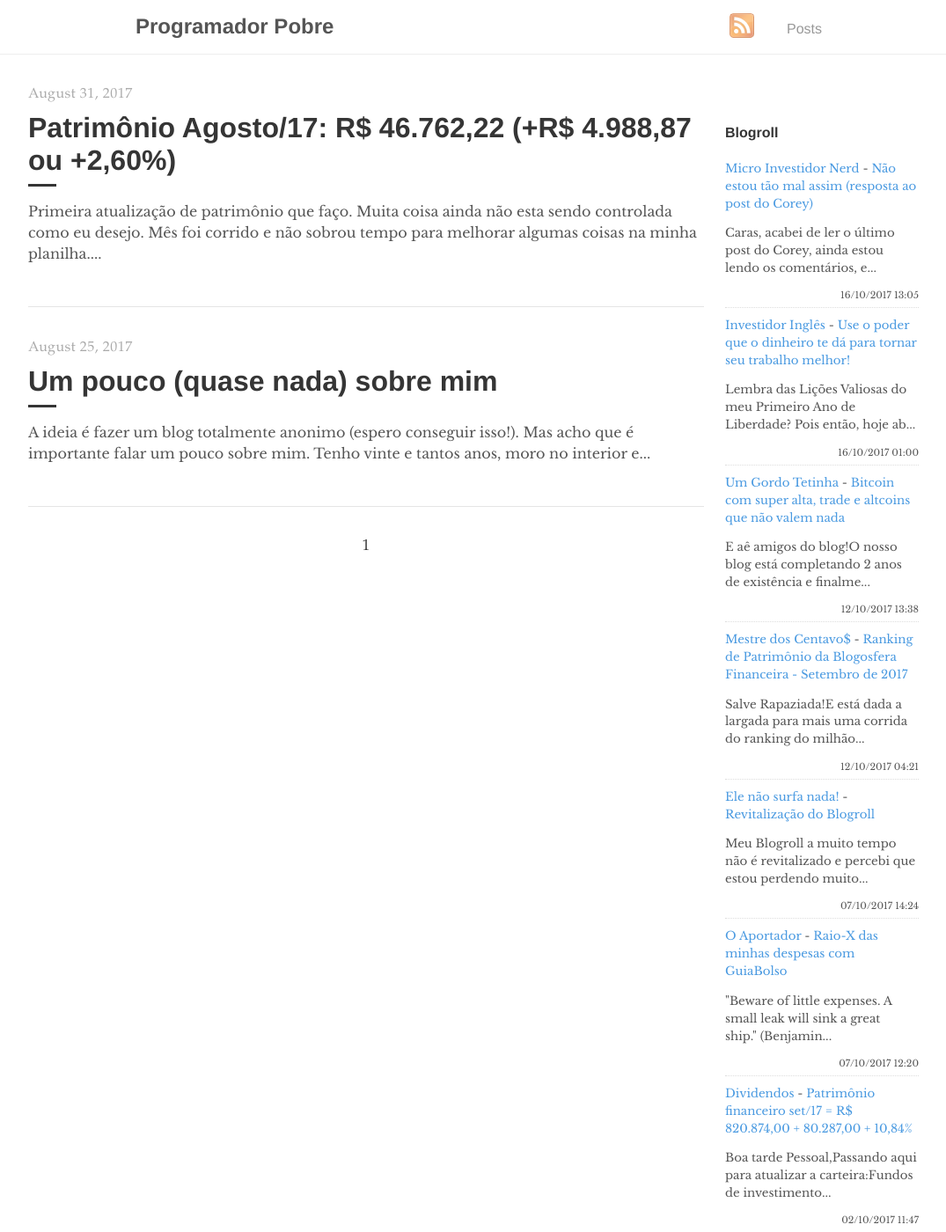
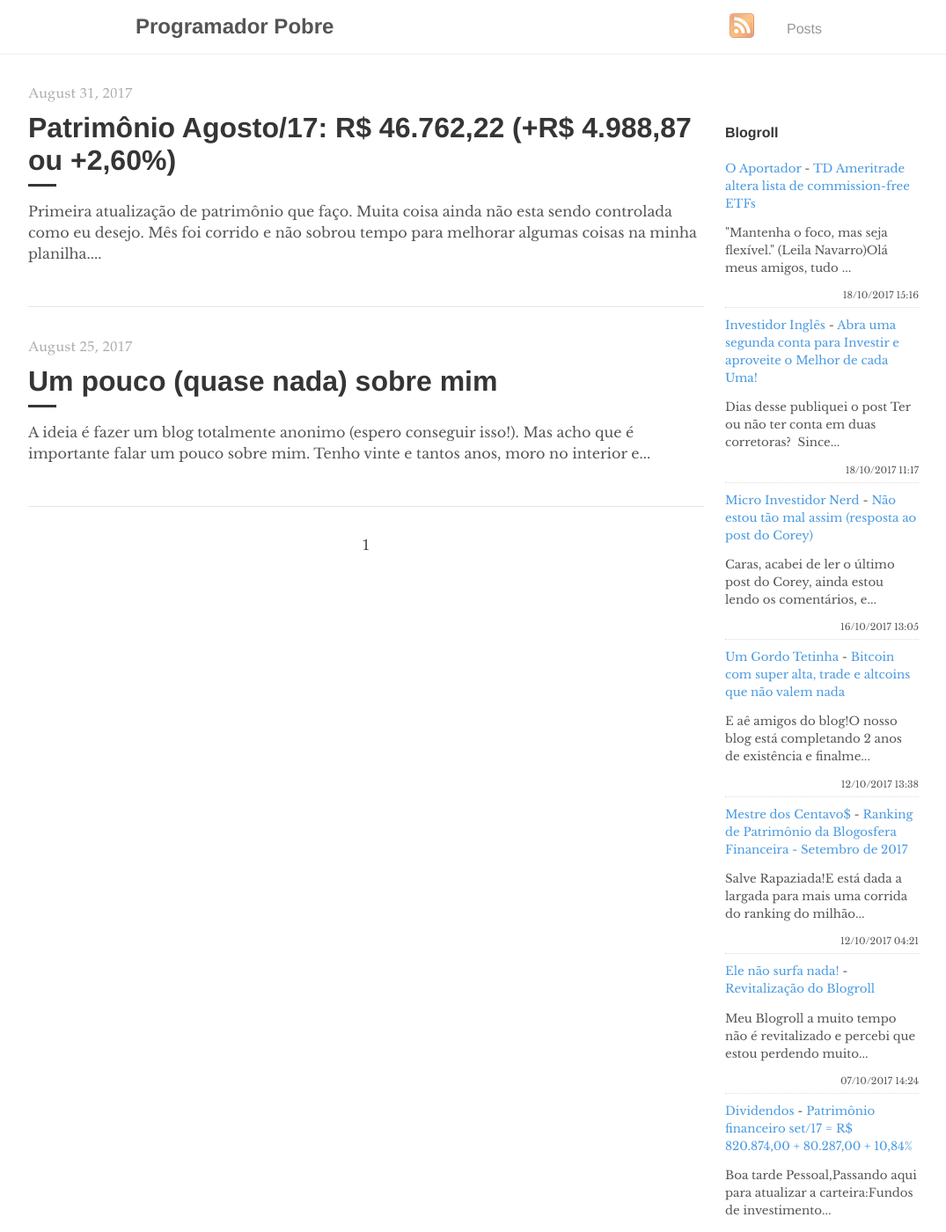
Before and after one commit to programadorpobre/programadorpobre.github.io, a Jekyll site: the page built from index.html, in a window 1280 px wide and 1400 px high. Shown: the whole window at 88% size, without its empty margins (96-1171 px from the left). Built offline with Jekyll 4.4.1, drawn with Linux system fonts in a browser that asks for light colours; the list of posts is cut into pages by our own code; comment, search, counter and statistics services are not loaded.

Commit message:
[ci skip] travis #74

```diff
--- a/_includes/feed-entries.html
+++ b/_includes/feed-entries.html
@@ -1,12 +1,17 @@
+<div class="feed-entry">
+    <a class="feed-entry-site-name" href="http://oaportadorfinanceiro.blogspot.com/">O Aportador</a> - <a class="feed-entry-title" href="http://oaportadorfinanceiro.blogspot.com/2017/10/td-ameritrade-altera-lista-de.html">TD Ameritrade altera lista de commission-free ETFs</a>
+    <p class="feed-entry-summary">"Mantenha o foco, mas seja flexível."&nbsp;(Leila Navarro)Olá meus amigos, tudo ...</p>
+    <time datetime="2017-10-18T15:16:00.000-02:00">18/10/2017 15:16</time>
+</div>
+<div class="feed-entry">
+    <a class="feed-entry-site-name" href="http://investidoringles.blogspot.com/">Investidor Inglês</a> - <a class="feed-entry-title" href="http://investidoringles.blogspot.com/2017/10/abra-conta-em-outra-corretora-ou-outro-banco.html">Abra uma segunda conta para Investir e aproveite o Melhor de cada Uma!</a>
+    <p class="feed-entry-summary">Dias desse publiquei o post Ter ou não ter conta em duas corretoras? &nbsp;Since...</p>
+    <time datetime="2017-10-18T11:17:00.001-02:00">18/10/2017 11:17</time>
+</div>
 <div class="feed-entry">
     <a class="feed-entry-site-name" href="http://microinvestidornerd.blogspot.com/">Micro Investidor Nerd</a> - <a class="feed-entry-title" href="http://microinvestidornerd.blogspot.com/2017/10/nao-estou-tao-mal-assim.html">Não estou tão mal assim (resposta ao post do Corey)</a>
     <p class="feed-entry-summary">Caras, acabei de ler o último post do Corey, ainda estou lendo os comentários, e...</p>
     <time datetime="2017-10-16T13:05:00.001-07:00">16/10/2017 13:05</time>
-</div>
-<div class="feed-entry">
-    <a class="feed-entry-site-name" href="http://investidoringles.blogspot.com/">Investidor Inglês</a> - <a class="feed-entry-title" href="http://investidoringles.blogspot.com/2017/10/use-poder-do-dinheiro-para-tornar-seu-trabalho-melhor.html">Use o poder que o dinheiro te dá para tornar seu trabalho melhor!</a>
-    <p class="feed-entry-summary">Lembra das Lições Valiosas do meu Primeiro Ano de Liberdade? Pois então, hoje ab...</p>
-    <time datetime="2017-10-16T01:00:00.000-02:00">16/10/2017 01:00</time>
 </div>
 <div class="feed-entry">
     <a class="feed-entry-site-name" href="http://gordotetinha.blogspot.com/">Um Gordo Tetinha</a> - <a class="feed-entry-title" href="http://gordotetinha.blogspot.com/2017/10/bitcoin-com-super-alta-trade-e-altcoins.html">Bitcoin com super alta, trade e altcoins que não valem nada</a>
@@ -24,11 +29,6 @@
     <time datetime="2017-10-07T14:24:00.001-03:00">07/10/2017 14:24</time>
 </div>
 <div class="feed-entry">
-    <a class="feed-entry-site-name" href="http://oaportadorfinanceiro.blogspot.com/">O Aportador</a> - <a class="feed-entry-title" href="http://oaportadorfinanceiro.blogspot.com/2017/10/raio-x-das-minhas-despesas-com-guiabolso.html">Raio-X das minhas despesas com GuiaBolso</a>
-    <p class="feed-entry-summary">"Beware of little expenses. A small leak will sink a great ship."&nbsp;(Benjamin...</p>
-    <time datetime="2017-10-07T12:20:00.003-03:00">07/10/2017 12:20</time>
-</div>
-<div class="feed-entry">
     <a class="feed-entry-site-name" href="http://bonsdividendos.blogspot.com/">Dividendos</a> - <a class="feed-entry-title" href="http://bonsdividendos.blogspot.com/2017/10/patrimonio-financeiro-set17-r-82087400.html">Patrimônio financeiro set/17 = R$ 820.874,00 + 80.287,00 + 10,84%</a>
     <p class="feed-entry-summary">Boa tarde Pessoal,Passando aqui para atualizar a carteira:Fundos de investimento...</p>
     <time datetime="2017-10-02T11:47:00.000-07:00">02/10/2017 11:47</time>
```
